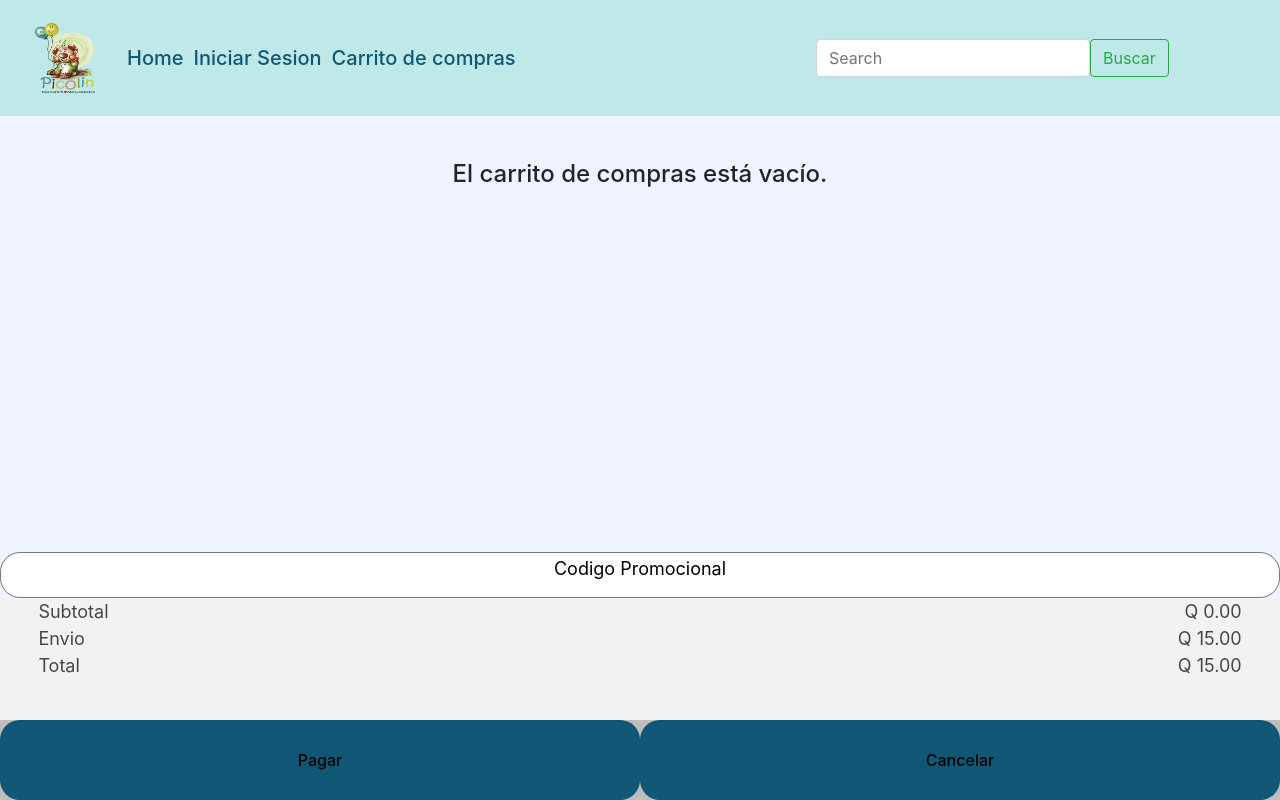
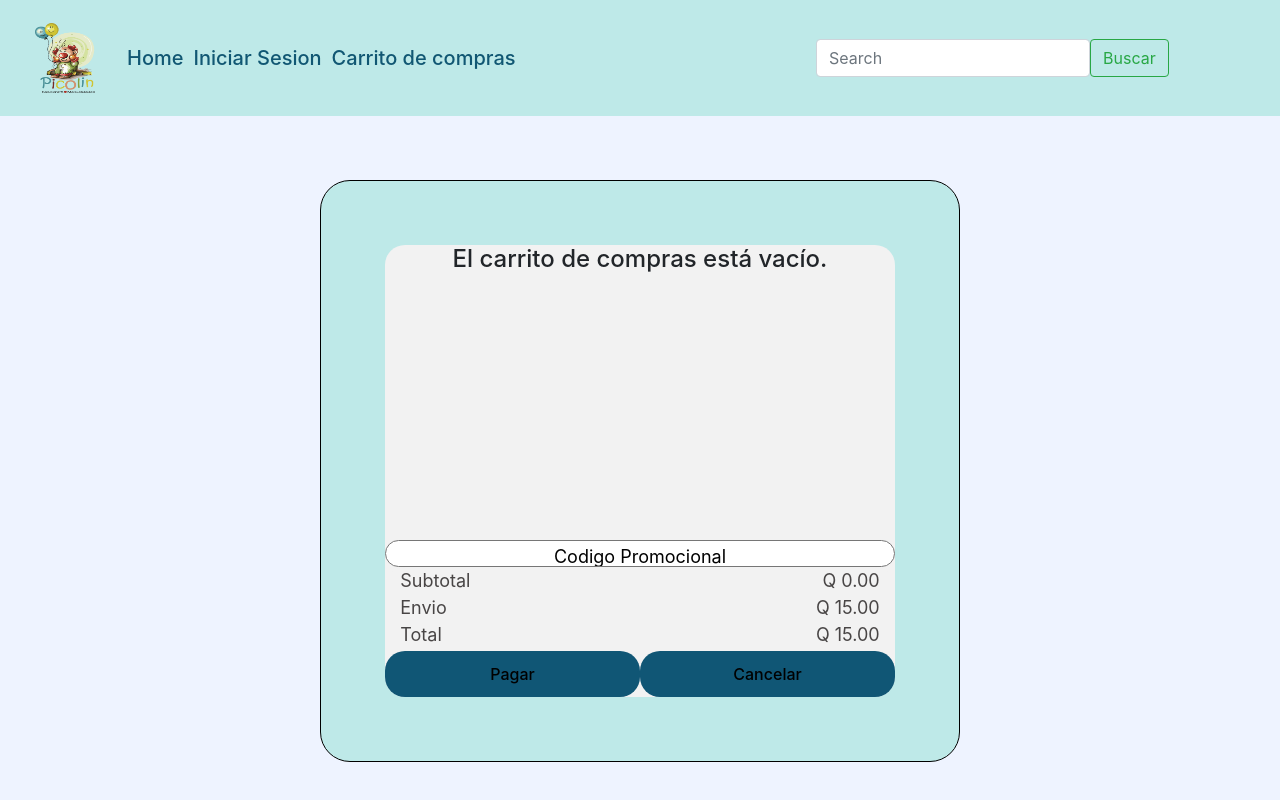
Before and after one commit to angelargd8/Proyecto-software, a React (Vite) app in the folder Proyecto/vite-project/: page /carrito in a window 1280 px wide. Built offline with nearby package versions, Linux system fonts and the light colour scheme.

Commit message:
diseño carrito

```diff
--- a/Proyecto/vite-project/src/componentes/carrito.css
+++ b/Proyecto/vite-project/src/componentes/carrito.css
@@ -1,10 +1,36 @@
 .contenedor {
+    display: flex;
+    flex-direction: column;
     position: absolute;
     top: 0;
     left: 0;
     right: 0;
     bottom: 0;
     background-color: #EEF3FF;
+    align-items: center;
+    justify-content: center;
+}
+
+.MidyBotm {
+    display: flex;
+    flex-direction: column;
+    align-items: center;
+    justify-content: center;
+    height: 80%;
+    width: 50%;
+    padding: 5%;
+    border: 1px black solid;
+    border-radius: 30px;
+    margin: 3%;
+    background-color: #BEE9E8;
+
+}
+
+@media only screen and (max-width: 768px) {
+    .MidyBotm {
+        /* height: 100%; */
+        width: 80%;
+    }
 }
 
 .up {
@@ -22,17 +48,27 @@
 
 .middle {
     display: flex;
+    background-color: rgb(242, 242, 242);
     flex-direction: column;
-    height: 70%;
+    height: 100%;
     width: 100%;
+    /* border: 1px solid black; */
+    border-radius: 20px;
 }
 
 .bottom {
     display: flex;
-    background-color: rgb(189, 189, 189);
+    background-color: rgb(242, 242, 242);
     height: 10%;
     width: 100%;
     padding: 0;
+    /* border: 1px solid black; */
+    border-bottom-left-radius: 20px;
+    border-bottom-right-radius: 20px;
+    /* border-top-left-radius: 20px;
+    border-top-right-radius: 20px; */
+
+
 }
 
 .pagobtn {
@@ -61,11 +97,10 @@
     background-color: #b8d6e3;
     min-height: 25%;
     max-height: 25%;
-    width: 100%;
+    width: 95%;
+    padding: 2%;
     border-radius: 20px;
-    margin-left: 5px;
-    margin-right: 5px;
-    margin-top: 5px;
+    margin: 1%;
 }
 
 
@@ -74,7 +109,6 @@
     flex-direction: column;
     height: 100%;
     width: 20%;
-    /* background-image: url(../assets/img/corona.jpg); */
     background-size: contain;
     background-repeat: no-repeat;
     background-position: center;
@@ -90,6 +124,7 @@
     justify-content: center;
     padding: 5%;
     margin: 5%;
+    /* border-radius: 50%; */
 }
 
 .info {
@@ -212,8 +247,11 @@
     display: flex;
     flex-direction: row;
     background-color: rgb(242, 242, 242);
-    height: 80%;
+    height: 100%;
     width: 100%;
+    /* border-radius: 10px; */
+    border-top-right-radius: 20px;
+    border-top-left-radius: 20px;
     overflow-y: hidden;
     overflow-x: hidden;
 }
@@ -221,7 +259,7 @@
 .carrito {
     display: flex;
     flex-direction: column;
-    height: 70%;
+    height: 100%;
     width: 100%;
     overflow-y: scroll;
     overflow-x: hidden;
--- a/Proyecto/vite-project/src/componentes/carrito.jsx
+++ b/Proyecto/vite-project/src/componentes/carrito.jsx
@@ -55,6 +55,8 @@ function Carrito(){
                     </div>
 
                 </div>
+                <div className="MidyBotm">
+
                     <div className='middle'>
                         <div className="carrito">
                             {carrito.length === 0 ? (
@@ -102,6 +104,7 @@ function Carrito(){
                         <button className='pagobtn' onClick={handleRegresar}> Cancelar </button>
                     </div>
                 </div>
+            </div>
         </>
     );
 }
```
Lines whose indentation alone changed are shown as unchanged.
